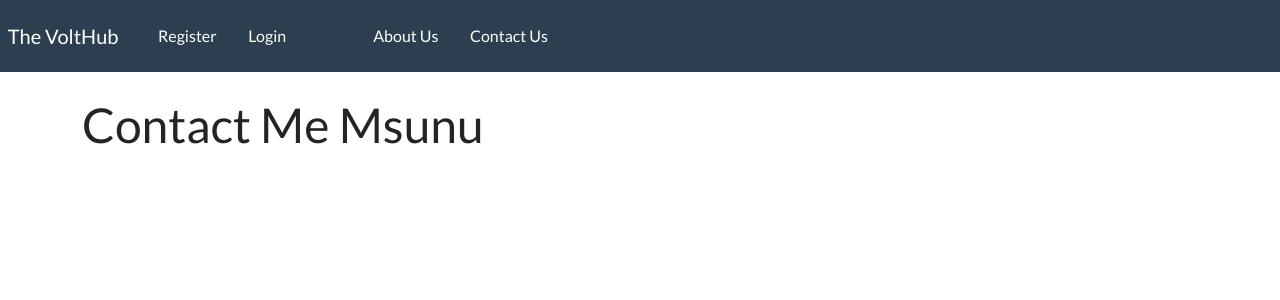
After one commit to se-thato/ev_charging, a Django app: page /contact_us in a window 1280 px wide. The commit adds this page. Shown: the top 300 px of the page. Run offline with Django 5.2, Linux system fonts and the light colour scheme.

Commit message:
contact us button

```diff
--- /dev/null
+++ b/VoltHub/templates/VoltHub/contact_us.html
@@ -0,0 +1,7 @@
+{% extends 'VoltHub/base.html' %}
+
+{% block content %}
+
+    <h1> Contact Me Msunu </h1>
+
+{% endblock %}
--- a/VoltHub/templates/VoltHub/navbar.html
+++ b/VoltHub/templates/VoltHub/navbar.html
@@ -49,6 +49,16 @@
             </li>
 
 
+            &nbsp;     &nbsp;     &nbsp;
+
+            <li class="nav-item">
+
+              <a class="nav-link" href="{% url '' %}"> Charging Points </a>
+
+            </li>
+
+
+
         </ul>
 
         {% else %}
@@ -83,18 +93,12 @@
 
         <li class="nav-item">
 
-          <a class="nav-link" href="{% url '' %}"> Contact Us </a>
+          <a class="nav-link" href="{% url 'contact_us' %}"> Contact Us </a>
 
         </li>
 
 
-        &nbsp;     &nbsp;     &nbsp;
 
-        <li class="nav-item">
-
-          <a class="nav-link" href="{% url '' %}"> Charging Points </a>
-
-        </li>
 
         {% endif %}
 
--- a/VoltHub/urls.py
+++ b/VoltHub/urls.py
@@ -15,4 +15,6 @@ urlpatterns = [
     path('about_us', views.about_us, name="about_us"),
 
 
+    path('contact_us', views.contact_us, name="contact_us"),
+
 ]
--- a/VoltHub/views.py
+++ b/VoltHub/views.py
@@ -84,3 +84,9 @@ def user_logout(request):
 
 def about_us(request):
     return render(request, 'VoltHub/about_us.html')
+
+
+#contact us
+def contact_us(request):
+
+    return render(request, 'VoltHub/contact_us.html')
```
Also changed, not shown: db.sqlite3.
